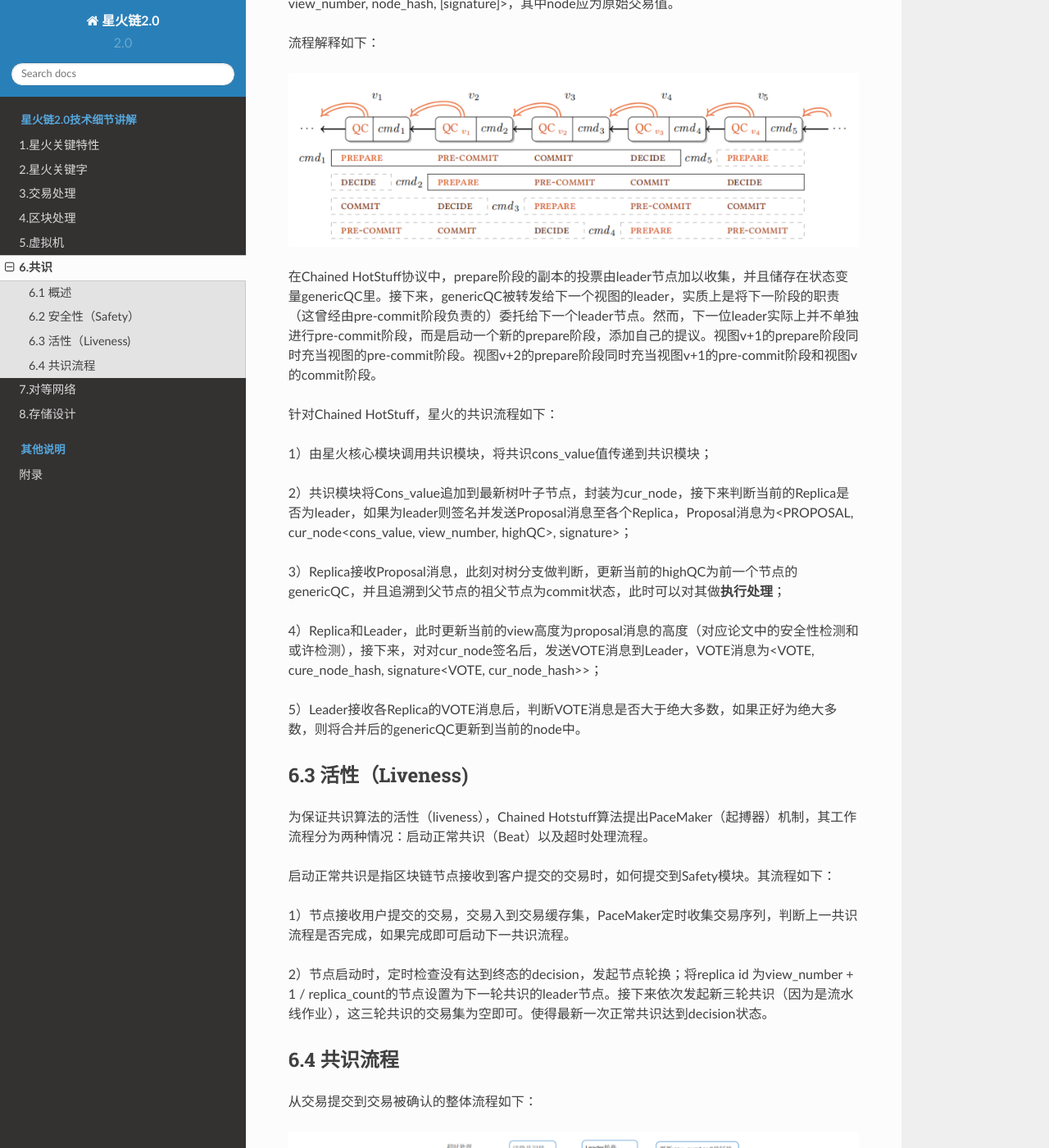
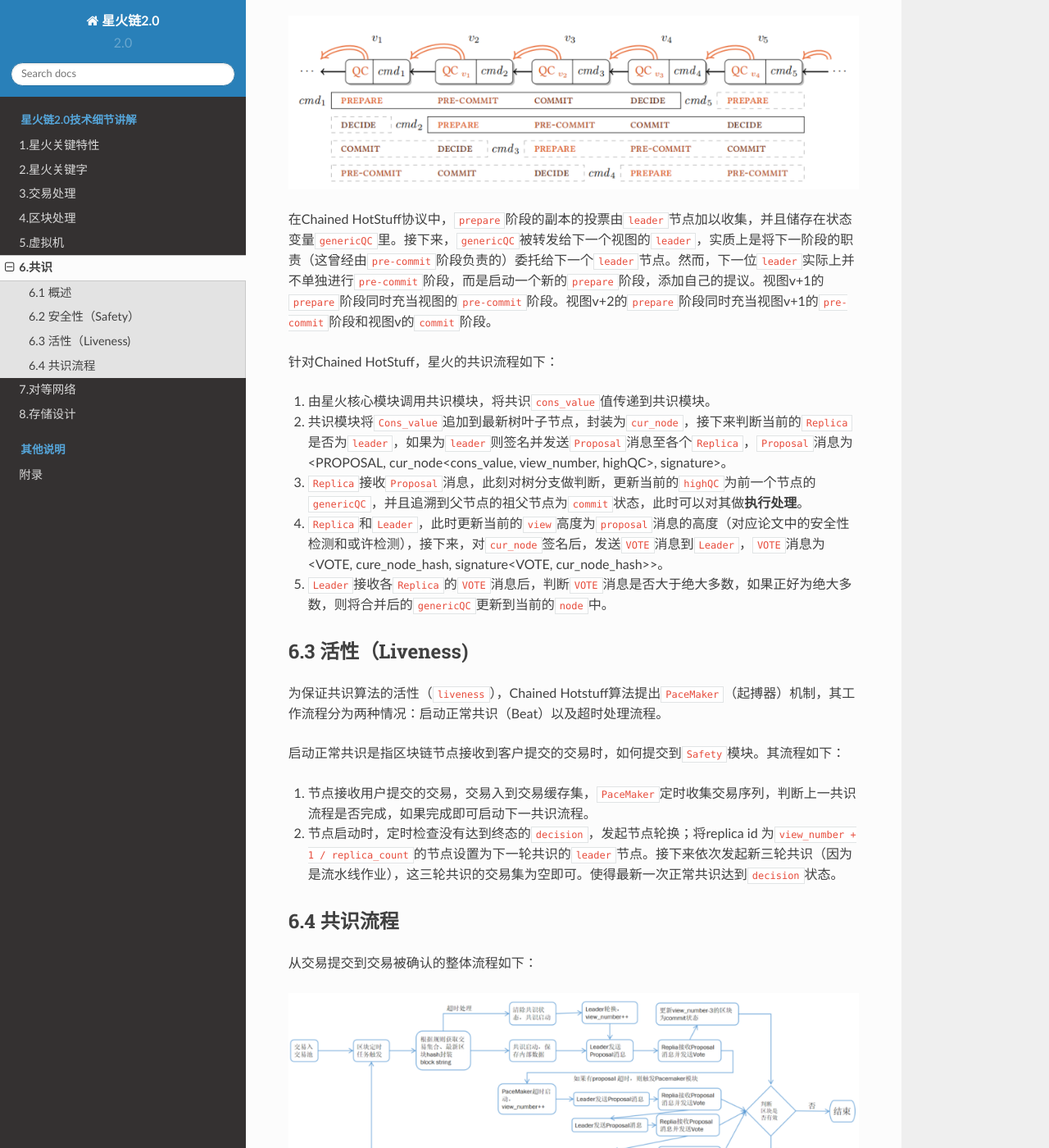
Before and after one commit to caict-4iot-dev/bif-core2.0-doc, a Sphinx documentation site: the page built from docs/source/bifcore/key6.md, in a window 1280 px wide and 1400 px high, scrolled down 1442 px. Shown: the whole window at 82% size. Built offline with Sphinx 7.4.7 and the Read the Docs theme 2.0.0, drawn with Linux system fonts in a browser that asks for light colours; some of the changed text lies outside the part shown.

Commit message:
mod bif-core 2.0

```diff
--- a/docs/source/bifcore/key6.md
+++ b/docs/source/bifcore/key6.md
@@ -4,13 +4,14 @@
 
 共识是区块链的核心模块，其目的是使得各个节点的数据状态达成一致。其原理是各节点有共同的初始状态，然后通过共识算法形成一致的中间交易，最后各节点形成一致的最终状态。综合考虑目前市面共识算法的先进性以及星火链对性能的要求，计划基于hotstuff构建星火链的共识算法，hotstuff共识算法的先进性如下：
 
-1）通过在投票过程中引入门限签名实现了的消息验证复杂度；
+- 通过在投票过程中引入门限签名实现了的消息验证复杂度。
 
-2）使用了流水线共识加快了共识效率；
+- 使用了流水线共识加快了共识效率。
 
-3）具有乐观响应性（Optimistic Responsiveness）；
+- 具有乐观响应性（Optimistic Responsiveness）。
 
-4）安全性（Safety）与活性（Liveness）解耦。
+- 安全性（Safety）与活性（Liveness）解耦。
+
 
 ## 6.2 安全性（Safety）
 
@@ -20,45 +21,40 @@
 
 流程描述前对术语定义如下：
 
-**1）Type**，有五种消息类型，NEWVIEW、PREPARE、PRECOMMIT、COMMIT及DECIDE，其中NEWVIEW为试图切换即leader重新选举阶段，其他可参照上图对应各阶段的消息类型;
+**1）Type**：有五种消息类型，`NEWVIEW`、`PREPARE`、`PRECOMMIT`、`COMMIT`及`DECIDE`，其中`NEWVIEW`为试图切换即`leader`重新选举阶段，其他可参照上图对应各阶段的消息类型。
 
-**2）Node**, 节点可以理解为需要提交的交易集合，其数据格式为<parent, cmds>，nodes通过parent指针进行连接，组成一棵树。Parent可以用hash实现。
+**2）Node**：节点可以理解为需要提交的交易集合，其数据格式为<parent, cmds>，nodes通过parent指针进行连接，组成一棵树。Parent可以用hash实现。
 
-**3）QC**，QC为Quorum Certificate仲裁证书，是一种加密证据，各个Replica节点对消息进行签名后，由Leader节点汇总后的一种加密数据，数据格式为<type，view_number,node, [signature]>; signature的格式为对<type, view_number, node>的签名数据。
+**3）QC**：QC为Quorum Certificate仲裁证书，是一种加密证据，各个Replica节点对消息进行签名后，由Leader节点汇总后的一种加密数据，数据格式为<type，view_number,node, [signature]>; signature的格式为对<type, view_number, node>的签名数据。
 
-**4）Msg**，由于hotstuff是基于消息传递的一致性算法，所以完整的消息格式为：<Type, view_number, node, justify>,Type为消息类型，view_number为视图编号，node为？，justify为QC。
+**4）Msg**：由于hotstuff是基于消息传递的一致性算法，所以完整的消息格式为：<Type, view_number, node, justify>,Type为消息类型，view_number为视图编号，node为？，justify为QC。
 
-**5）voteMsg**, 投票类型的消息，格式为<Msg, partialSig>, 最终格式为<Type,view_number, node,justify, partialSig=signature<Type, view_numnber,node>>；
+**5）voteMsg**：投票类型的消息，格式为<Msg, partialSig>, 最终格式为<Type,view_number, node,justify, partialSig=signature<Type, view_numnber,node>>。
 
-**6）prepareQC**, 由大多数的replica对PREPARE消息投票成功后的仲裁证书，其格式为<PREPARE, view_number, node_hash, [signature]>，其中node应为<cmd>原始交易值。
+**6）prepareQC**：由大多数的replica对PREPARE消息投票成功后的仲裁证书，其格式为<PREPARE, view_number, node_hash, [signature]>，其中node应为<cmd>原始交易值。
 
 流程解释如下：
 
 <img src="../_static/images/7.2-2流水线说明.png">
 
-在Chained HotStuff协议中，prepare阶段的副本的投票由leader节点加以收集，并且储存在状态变量genericQC里。接下来，genericQC被转发给下一个视图的leader，实质上是将下一阶段的职责（这曾经由pre-commit阶段负责的）委托给下一个leader节点。然而，下一位leader实际上并不单独进行pre-commit阶段，而是启动一个新的prepare阶段，添加自己的提议。视图v+1的prepare阶段同时充当视图的pre-commit阶段。视图v+2的prepare阶段同时充当视图v+1的pre-commit阶段和视图v的commit阶段。
+在Chained HotStuff协议中，`prepare`阶段的副本的投票由`leader`节点加以收集，并且储存在状态变量`genericQC`里。接下来，`genericQC`被转发给下一个视图的`leader`，实质上是将下一阶段的职责（这曾经由`pre-commit`阶段负责的）委托给下一个`leader`节点。然而，下一位`leader`实际上并不单独进行`pre-commit`阶段，而是启动一个新的`prepare`阶段，添加自己的提议。视图v+1的`prepare`阶段同时充当视图的`pre-commit`阶段。视图v+2的`prepare`阶段同时充当视图v+1的`pre-commit`阶段和视图v的`commit`阶段。
 
 针对Chained HotStuff，星火的共识流程如下：
 
-1）由星火核心模块调用共识模块，将共识cons_value值传递到共识模块；
-
-2）共识模块将Cons_value追加到最新树叶子节点，封装为cur_node，接下来判断当前的Replica是否为leader，如果为leader则签名并发送Proposal消息至各个Replica，Proposal消息为<PROPOSAL, cur_node<cons_value, view_number, highQC>, signature>；
-
-3）Replica接收Proposal消息，此刻对树分支做判断，更新当前的highQC为前一个节点的genericQC，并且追溯到父节点的祖父节点为commit状态，此时可以对其做**执行处理**；
-
-4）Replica和Leader，此时更新当前的view高度为proposal消息的高度（对应论文中的安全性检测和或许检测），接下来，对对cur_node签名后，发送VOTE消息到Leader，VOTE消息为<VOTE, cure_node_hash, signature<VOTE, cur_node_hash>>；
-
-5）Leader接收各Replica的VOTE消息后，判断VOTE消息是否大于绝大多数，如果正好为绝大多数，则将合并后的genericQC更新到当前的node中。
+1. 由星火核心模块调用共识模块，将共识`cons_value`值传递到共识模块。
+2. 共识模块将`Cons_value`追加到最新树叶子节点，封装为`cur_node`，接下来判断当前的`Replica`是否为`leader`，如果为`leader`则签名并发送`Proposal`消息至各个`Replica`，`Proposal`消息为<PROPOSAL, cur_node<cons_value, view_number, highQC>, signature>。
+3. `Replica`接收`Proposal`消息，此刻对树分支做判断，更新当前的`highQC`为前一个节点的`genericQC`，并且追溯到父节点的祖父节点为`commit`状态，此时可以对其做**执行处理**。
+4. `Replica`和`Leader`，此时更新当前的`view`高度为`proposal`消息的高度（对应论文中的安全性检测和或许检测），接下来，对`cur_node`签名后，发送`VOTE`消息到`Leader`，`VOTE`消息为<VOTE, cure_node_hash, signature<VOTE, cur_node_hash>>。
+5. `Leader`接收各`Replica`的`VOTE`消息后，判断`VOTE`消息是否大于绝大多数，如果正好为绝大多数，则将合并后的`genericQC`更新到当前的`node`中。
 
 ## 6.3 活性（Liveness)
 
-为保证共识算法的活性（liveness），Chained Hotstuff算法提出PaceMaker（起搏器）机制，其工作流程分为两种情况：启动正常共识（Beat）以及超时处理流程。
+为保证共识算法的活性（`liveness`），Chained Hotstuff算法提出`PaceMaker`（起搏器）机制，其工作流程分为两种情况：启动正常共识（Beat）以及超时处理流程。
 
-启动正常共识是指区块链节点接收到客户提交的交易时，如何提交到Safety模块。其流程如下：
+启动正常共识是指区块链节点接收到客户提交的交易时，如何提交到`Safety`模块。其流程如下：
 
-1）节点接收用户提交的交易，交易入到交易缓存集，PaceMaker定时收集交易序列，判断上一共识流程是否完成，如果完成即可启动下一共识流程。
-
-2）节点启动时，定时检查没有达到终态的decision，发起节点轮换；将replica id 为view_number + 1 / replica_count的节点设置为下一轮共识的leader节点。接下来依次发起新三轮共识（因为是流水线作业），这三轮共识的交易集为空即可。使得最新一次正常共识达到decision状态。
+1. 节点接收用户提交的交易，交易入到交易缓存集，`PaceMaker`定时收集交易序列，判断上一共识流程是否完成，如果完成即可启动下一共识流程。
+2. 节点启动时，定时检查没有达到终态的`decision`，发起节点轮换；将replica id 为`view_number + 1 / replica_count`的节点设置为下一轮共识的`leader`节点。接下来依次发起新三轮共识（因为是流水线作业），这三轮共识的交易集为空即可。使得最新一次正常共识达到`decision`状态。
 
 ## 6.4 共识流程
 
@@ -66,8 +62,6 @@
 
 <img src="../_static/images/7.4-1共识流程.png">
 
-1）用户提交交易后，交易入到交易池。定时任务启动后，将交易集合及部分区块头信息序列化，并提交到共识模块。
-
-2）共识模块按照三阶段chained hotstuff流程进行共识。
-
-3）区块共识完成后，通知ledger核心模块，ledger模块进行预执行，执行结果只保留在内存。所以该模块需要实现一个memory block tree，因为根据hotstuff共识算法，由于节点作恶、超时，某些分支最后可能会被丢弃，只有主分支被保留。
+1. 用户提交交易后，交易入到交易池。定时任务启动后，将交易集合及部分区块头信息序列化，并提交到共识模块。
+2. 共识模块按照三阶段chained hotstuff流程进行共识。
+3. 区块共识完成后，通知`ledger`核心模块，`ledger`模块进行预执行，执行结果只保留在内存。所以该模块需要实现一个memory block tree，因为根据`hotstuff`共识算法，由于节点作恶、超时，某些分支最后可能会被丢弃，只有主分支被保留。
```
Also changed, not shown: docs/source/bifcore/key2.md (+76 -54 lines), docs/source/bifcore/key3.md (+23 -24 lines), docs/source/bifcore/key4.md (+22 -20 lines), docs/source/bifcore/key5.md (+20 -21 lines), docs/source/bifcore/key7.md (+7 -7 lines).
